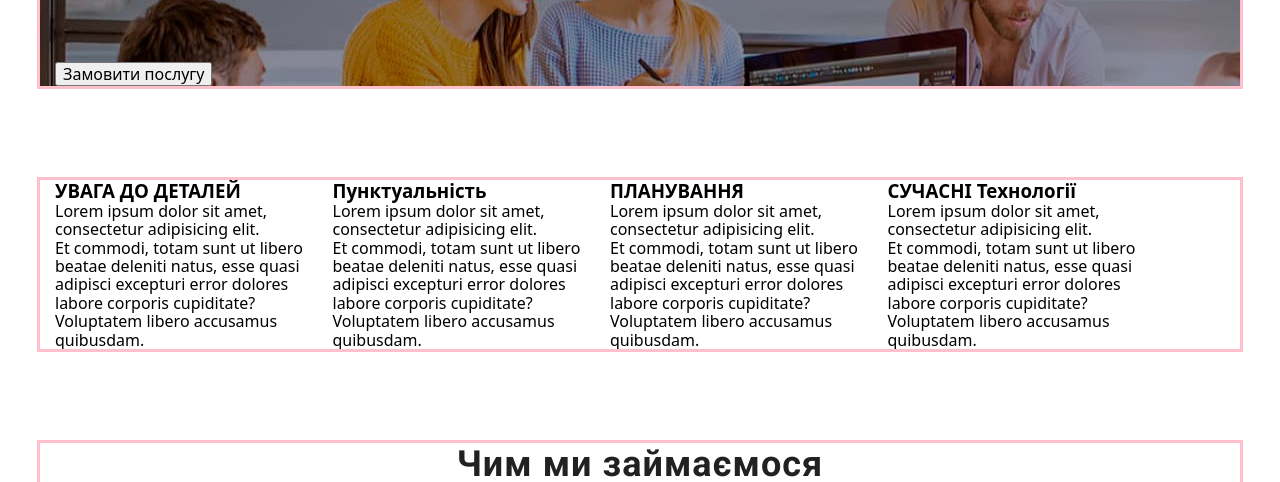
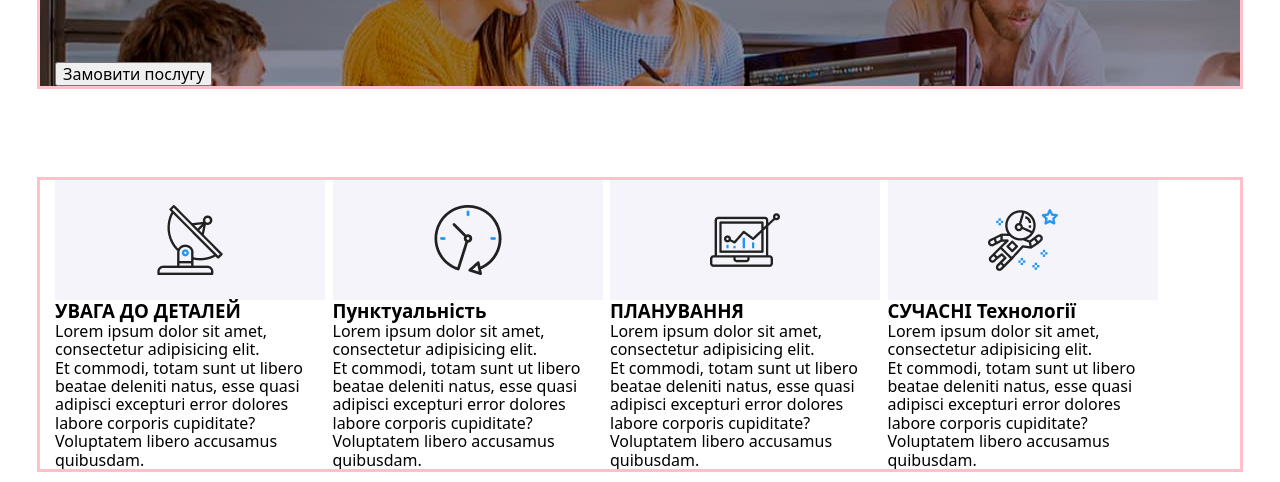
Before and after one commit to Arsenij-Krivolapov/06.hm, a plain HTML site: page index.html in a window 1280 px wide. Shown: the part 288-770 px from the top of the page. Drawn offline with nearby package versions, Linux system fonts and the light colour scheme.

Commit message:
update2.0

```diff
--- a/index.html
+++ b/index.html
@@ -52,7 +52,7 @@
       <section class="benefits-section">
         <div class="container">
           <ul class="benefist-list">
-            <li class="benefist-item">
+            <li class="benefist-item1">
               <h3 class="benefits-title">УВАГА ДО ДЕТАЛЕЙ</h3>
               <p class="benefist-text">
                 Lorem ipsum dolor sit amet, consectetur adipisicing elit. <br />
@@ -61,7 +61,7 @@
                 cupiditate? Voluptatem libero accusamus quibusdam.
               </p>
             </li>
-            <li class="benefist-item">
+            <li class="benefist-item2">
               <h3 class="benefits-title">Пунктуальність</h3>
               <p class="benefist-text">
                 Lorem ipsum dolor sit amet, consectetur adipisicing elit. <br />
@@ -70,7 +70,7 @@
                 cupiditate? Voluptatem libero accusamus quibusdam.
               </p>
             </li>
-            <li class="benefist-item">
+            <li class="benefist-item3">
               <h3 class="benefits-title">ПЛАНУВАННЯ</h3>
               <p class="benefist-text">
                 Lorem ipsum dolor sit amet, consectetur adipisicing elit. <br />
@@ -79,7 +79,7 @@
                 cupiditate? Voluptatem libero accusamus quibusdam.
               </p>
             </li>
-            <li class="benefist-item">
+            <li class="benefist-item4">
               <h3 class="benefist-title">СУЧАСНІ Технології</h3>
               <p class="benefist-text">
                 Lorem ipsum dolor sit amet, consectetur adipisicing elit. <br />
--- a/styles/index.css
+++ b/styles/index.css
@@ -546,3 +546,47 @@ letter-spacing: 0.03em;
      height: 100px;
      background-image: url(/img/worker1.jpg,);
 }
+
+.benefist-item1::before{
+    content: "";
+    display: block;
+    width: 270px;
+    height: 120px;
+    background-repeat: no-repeat;
+    background-position: center;
+    background-color: #F5F4FA;
+    background-image: url(/img/atetiontodetails.png);
+}
+
+.benefist-item2::before{
+    content: "";
+    display: block;
+    width: 270px;
+    height: 120px;
+    background-repeat: no-repeat;
+    background-position: center;
+    background-color: #F5F4FA;
+    background-image: url(/img/clock.png);
+}
+
+.benefist-item3::before{
+    content: "";
+    display: block;
+    width: 270px;
+    height: 120px;
+    background-repeat: no-repeat;
+    background-position: center;
+    background-color: #F5F4FA;
+    background-image: url(/img/diagram.png);
+}
+
+.benefist-item4::before{
+    content: "";
+    display: block;
+    width: 270px;
+    height: 120px;
+    background-repeat: no-repeat;
+    background-position: center;
+    background-color: #F5F4FA;
+    background-image: url(/img/astronaut.png);
+}
```
Also changed, not shown: img/astronaut.png (added), img/atetiontodetails.png (added), img/clock.png (added), img/diagram.png (added).
